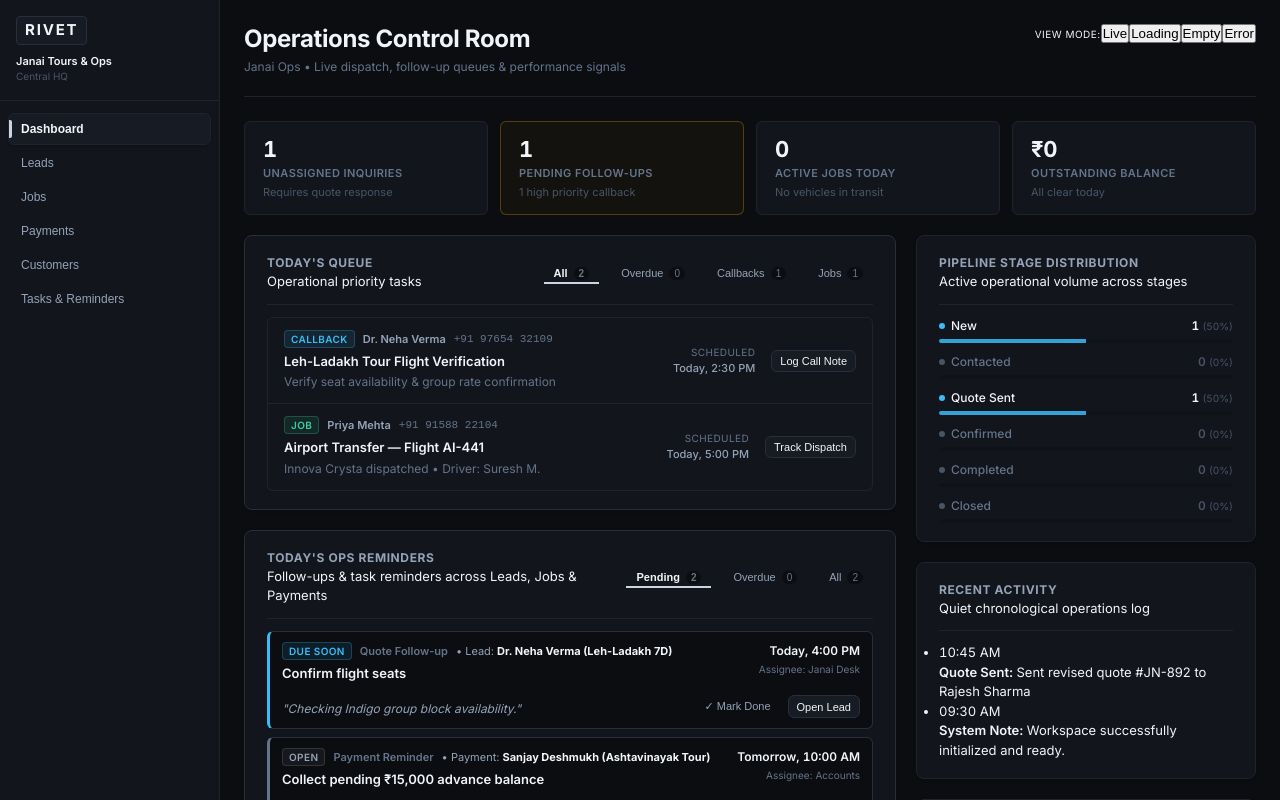
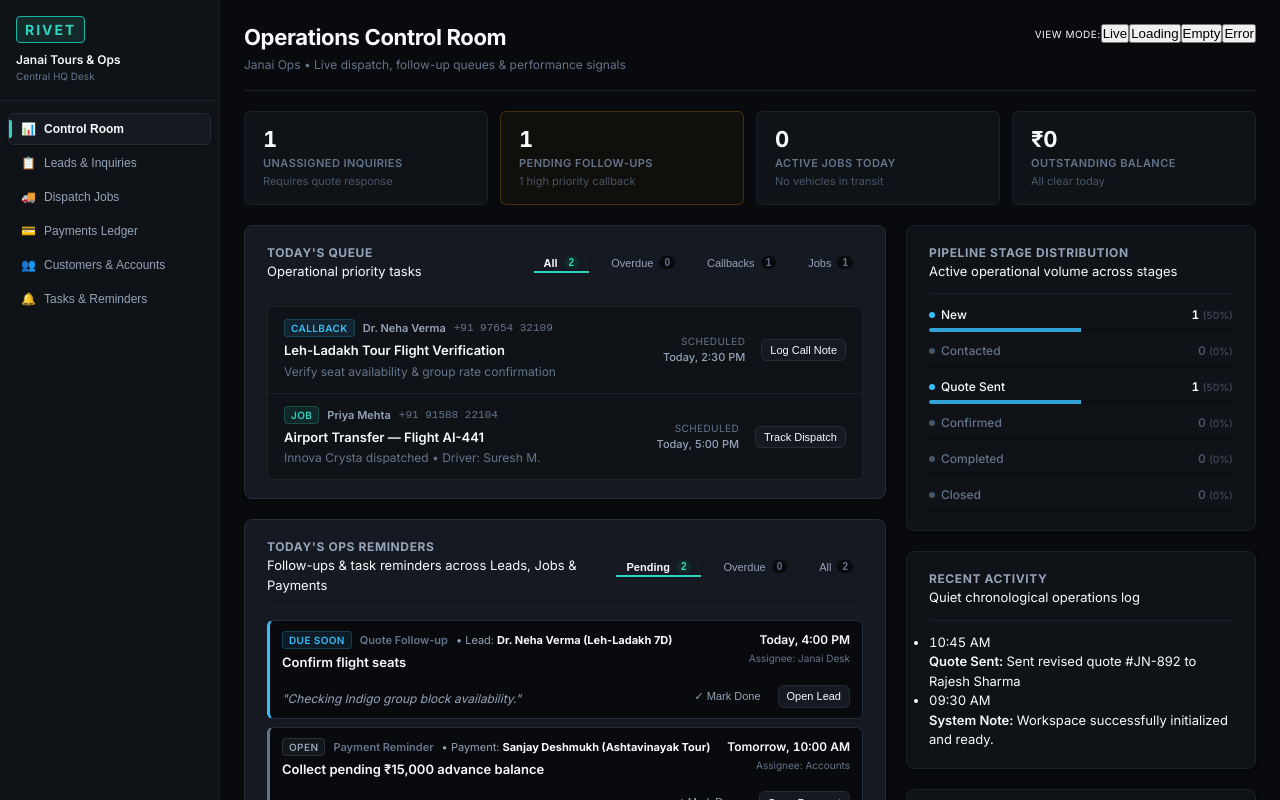
Before and after one commit to SanghpalBhakte/Rivet, a React (Vite) app: page / in a window 1280 px wide. Shown: the top 800 px of the page. Built offline with nearby package versions, Linux system fonts and the light colour scheme.

Commit message:
style(design-system): implement Calm Graphite theme redesign across Rivet operations control room and workspace UI

```diff
--- a/src/rivet/components/shell/Sidebar.tsx
+++ b/src/rivet/components/shell/Sidebar.tsx
@@ -19,8 +19,8 @@ export const Sidebar: React.FC<SidebarProps> = ({
           <span className="rv-sidebar__logo">RIVET</span>
         </div>
         <div className="rv-sidebar__workspace">
-          <span style={{ fontWeight: 600, color: 'var(--rv-text-primary)' }}>Janai Tours & Ops</span>
-          <span style={{ fontSize: '10px', color: 'var(--rv-text-dim)' }}>Central HQ</span>
+          <span style={{ fontWeight: 600, color: 'var(--rv-text-primary)', fontSize: '12px' }}>Janai Tours & Ops</span>
+          <span style={{ fontSize: '10px', color: 'var(--rv-text-muted)' }}>Central HQ Desk</span>
         </div>
       </div>
 
@@ -31,7 +31,10 @@ export const Sidebar: React.FC<SidebarProps> = ({
           onClick={() => onSelectTab && onSelectTab('dashboard')}
           aria-current={activeTab === 'dashboard' ? 'page' : undefined}
         >
-          <span>Dashboard</span>
+          <span style={{ display: 'flex', alignItems: 'center', gap: '8px' }}>
+            <span>📊</span>
+            <span>Control Room</span>
+          </span>
         </button>
 
         <button
@@ -39,7 +42,10 @@ export const Sidebar: React.FC<SidebarProps> = ({
           onClick={() => onSelectTab && onSelectTab('leads')}
           aria-current={activeTab === 'leads' ? 'page' : undefined}
         >
-          <span>Leads</span>
+          <span style={{ display: 'flex', alignItems: 'center', gap: '8px' }}>
+            <span>📋</span>
+            <span>Leads & Inquiries</span>
+          </span>
         </button>
 
         <button
@@ -47,7 +53,10 @@ export const Sidebar: React.FC<SidebarProps> = ({
           onClick={() => onSelectTab && onSelectTab('jobs')}
           aria-current={activeTab === 'jobs' ? 'page' : undefined}
         >
-          <span>Jobs</span>
+          <span style={{ display: 'flex', alignItems: 'center', gap: '8px' }}>
+            <span>🚚</span>
+            <span>Dispatch Jobs</span>
+          </span>
         </button>
 
         <button
@@ -55,7 +64,10 @@ export const Sidebar: React.FC<SidebarProps> = ({
           onClick={() => onSelectTab && onSelectTab('payments')}
           aria-current={activeTab === 'payments' ? 'page' : undefined}
         >
-          <span>Payments</span>
+          <span style={{ display: 'flex', alignItems: 'center', gap: '8px' }}>
+            <span>💳</span>
+            <span>Payments Ledger</span>
+          </span>
         </button>
 
         <button
@@ -63,7 +75,10 @@ export const Sidebar: React.FC<SidebarProps> = ({
           onClick={() => onSelectTab && onSelectTab('customers')}
           aria-current={activeTab === 'customers' ? 'page' : undefined}
         >
-          <span>Customers</span>
+          <span style={{ display: 'flex', alignItems: 'center', gap: '8px' }}>
+            <span>👥</span>
+            <span>Customers & Accounts</span>
+          </span>
         </button>
 
         <button
@@ -71,7 +86,10 @@ export const Sidebar: React.FC<SidebarProps> = ({
           onClick={() => onSelectTab && onSelectTab('tasks')}
           aria-current={activeTab === 'tasks' ? 'page' : undefined}
         >
-          <span>Tasks & Reminders</span>
+          <span style={{ display: 'flex', alignItems: 'center', gap: '8px' }}>
+            <span>🔔</span>
+            <span>Tasks & Reminders</span>
+          </span>
         </button>
       </nav>
 
@@ -79,7 +97,7 @@ export const Sidebar: React.FC<SidebarProps> = ({
       <div className="rv-sidebar__footer">
         <div style={{ display: 'flex', alignItems: 'center', gap: '6px', marginBottom: '4px' }}>
           <span className="rv-sidebar__status-dot" aria-hidden="true" />
-          <span>Operations Active</span>
+          <span style={{ color: 'var(--rv-text-secondary)' }}>Central Ops Live</span>
         </div>
         <div style={{ fontSize: '10px', color: 'var(--rv-text-dim)', fontFamily: 'monospace', letterSpacing: '0.02em' }}>
           v{BUILD_INFO.version} • cf-pages@{BUILD_INFO.commitHash}
--- a/src/rivet/styles/rivet.css
+++ b/src/rivet/styles/rivet.css
@@ -1,69 +1,74 @@
 /* ==========================================================================
-   RIVET DESIGN SYSTEM — Quiet Operations Control Room
-   Designed for clarity, zero clutter, grounded earth/slate palette,
-   tabular numeric data, and high operational rhythm.
+   RIVET DESIGN SYSTEM — Calm Graphite Theme (Executive Operations Workspace)
+   Designed for low-glare shift work, high information density,
+   executive slate/teal palette, and tabular numeric alignment.
    ========================================================================== */
 
 :root {
-  /* Surface & Base Palette (Dark Slate / Grounded Industrial) */
-  --rv-bg-base: #0b0d10;
-  --rv-bg-surface: #12151b;
-  --rv-bg-surface-elevated: #171b23;
-  --rv-bg-surface-hover: #1c212b;
-  --rv-bg-input: #0f1217;
+  /* Surface & Base Palette (Deep Charcoal & Soft Graphite Layering) */
+  --rv-bg-base: #080a0d;
+  --rv-bg-surface: #0f1318;
+  --rv-bg-surface-elevated: #151921;
+  --rv-bg-surface-hover: #1b212b;
+  --rv-bg-input: #0b0e12;
 
   /* Borders & Dividers */
-  --rv-border-subtle: #1e232d;
-  --rv-border-default: #282e3b;
-  --rv-border-strong: #373e4f;
-  --rv-border-focus: #4b5563;
+  --rv-border-subtle: #19202a;
+  --rv-border-default: #232c3a;
+  --rv-border-strong: #313d4f;
+  --rv-border-focus: #2dd4bf;
+
+  /* Shadows & Depth System */
+  --rv-shadow-sm: 0 1px 3px rgba(0, 0, 0, 0.35);
+  --rv-shadow-md: 0 4px 16px rgba(0, 0, 0, 0.4);
+  --rv-shadow-lg: 0 8px 30px rgba(0, 0, 0, 0.5);
 
   /* Typography Colors */
-  --rv-text-primary: #f1f5f9;
+  --rv-text-primary: #f8fafc;
   --rv-text-secondary: #94a3b8;
   --rv-text-muted: #64748b;
   --rv-text-dim: #475569;
 
-  /* Operational Status Colors (Muted, Non-glowing) */
-  /* Overdue / Critical — Amber-Rust */
+  /* Operational Status Colors (Muted, Non-glowing, Low-glare Palette) */
+  /* Overdue / Critical — Muted Amber Warmth */
   --rv-status-overdue-text: #fbbf24;
-  --rv-status-overdue-bg: rgba(245, 158, 11, 0.12);
-  --rv-status-overdue-border: rgba(245, 158, 11, 0.3);
+  --rv-status-overdue-bg: rgba(245, 158, 11, 0.1);
+  --rv-status-overdue-border: rgba(245, 158, 11, 0.22);
 
   /* Overdue Button Action Accent */
   --rv-btn-overdue-bg: #d97706;
   --rv-btn-overdue-hover: #b45309;
   --rv-btn-overdue-text: #ffffff;
 
-  /* Today / Callback — Muted Steel Blue */
+  /* Callback / Pending — Steel Blue */
   --rv-status-callback-text: #38bdf8;
   --rv-status-callback-bg: rgba(56, 189, 248, 0.1);
-  --rv-status-callback-border: rgba(56, 189, 248, 0.25);
+  --rv-status-callback-border: rgba(56, 189, 248, 0.22);
 
-  /* Jobs / Active — Muted Sage Emerald */
-  --rv-status-job-text: #34d399;
-  --rv-status-job-bg: rgba(52, 211, 153, 0.1);
-  --rv-status-job-border: rgba(52, 211, 153, 0.25);
+  /* Jobs / Active — Calm Sea-Green Teal */
+  --rv-status-job-text: #2dd4bf;
+  --rv-status-job-bg: rgba(45, 212, 191, 0.1);
+  --rv-status-job-border: rgba(45, 212, 191, 0.22);
 
-  /* Completed / Success — Soft Olive */
-  --rv-status-completed-text: #a3e635;
-  --rv-status-completed-bg: rgba(163, 230, 53, 0.1);
-  --rv-status-completed-border: rgba(163, 230, 53, 0.22);
+  /* Completed / Settled — Soft Emerald */
+  --rv-status-completed-text: #34d399;
+  --rv-status-completed-bg: rgba(52, 211, 153, 0.1);
+  --rv-status-completed-border: rgba(52, 211, 153, 0.22);
 
-  /* Neutral / Pending — Slate */
+  /* Neutral / Closed — Quiet Slate */
   --rv-status-neutral-text: #94a3b8;
   --rv-status-neutral-bg: rgba(148, 163, 184, 0.08);
-  --rv-status-neutral-border: rgba(148, 163, 184, 0.2);
+  --rv-status-neutral-border: rgba(148, 163, 184, 0.18);
 
-  /* Brand Operational Accent — Steel Slate Warmth */
-  --rv-brand: #cbd5e1;
-  --rv-brand-bg: #1e293b;
-  --rv-brand-border: #475569;
+  /* Brand Operational Accent — Calm Graphite Slate with Teal Highlight */
+  --rv-brand: #2dd4bf;
+  --rv-brand-bg: #132a28;
+  --rv-brand-border: #14b8a6;
 
   /* Fonts & Tabular Data */
   --rv-font-sans: 'Inter', -apple-system, BlinkMacSystemFont, 'Segoe UI', Roboto, sans-serif;
 
-  /* Spacing Grid (4px scale) */
+  /* Spacing Scale (4px grid) */
   --rv-space-1: 4px;
   --rv-space-2: 8px;
   --rv-space-3: 12px;
@@ -72,7 +77,7 @@
   --rv-space-6: 24px;
   --rv-space-8: 32px;
 
-  /* Radii (Sharp & Grounded) */
+  /* Radii Scale */
   --rv-radius-sm: 4px;
   --rv-radius-md: 6px;
   --rv-radius-lg: 8px;
@@ -117,7 +122,7 @@
 .rv-shell__content,
 .rv-content {
   padding: var(--rv-space-6);
-  max-width: 1140px;
+  max-width: 1180px;
   width: 100%;
   margin: 0 auto;
   box-sizing: border-box;
@@ -126,7 +131,7 @@
 /* Dashboard Grid Layout */
 .rv-dashboard-grid {
   display: grid;
-  grid-template-columns: minmax(0, 1fr) 340px;
+  grid-template-columns: minmax(0, 1fr) 350px;
   gap: var(--rv-space-5);
   margin-bottom: var(--rv-space-4);
   align-items: start;
@@ -163,11 +168,11 @@
 
 .rv-sidebar__logo {
   font-weight: 800;
-  font-size: 15px;
-  letter-spacing: 0.12em;
-  color: var(--rv-text-primary);
-  background: var(--rv-bg-surface-elevated);
-  border: 1px solid var(--rv-border-default);
+  font-size: 14px;
+  letter-spacing: 0.14em;
+  color: var(--rv-brand);
+  background: var(--rv-brand-bg);
+  border: 1px solid var(--rv-brand-border);
   padding: 2px 8px;
   border-radius: var(--rv-radius-sm);
 }
@@ -216,8 +221,8 @@
   background-color: var(--rv-bg-surface-elevated);
   color: var(--rv-text-primary);
   font-weight: 600;
-  border-color: var(--rv-border-subtle);
-  box-shadow: 0 1px 2px rgba(0, 0, 0, 0.2);
+  border-color: var(--rv-border-default);
+  box-shadow: var(--rv-shadow-sm);
 }
 
 .rv-sidebar__link--active::before {
@@ -253,8 +258,8 @@
 
 /* Header Component */
 .rv-header {
-  padding-bottom: var(--rv-space-5);
-  margin-bottom: var(--rv-space-6);
+  padding-bottom: var(--rv-space-4);
+  margin-bottom: var(--rv-space-5);
   display: flex;
   align-items: flex-start;
   justify-content: space-between;
@@ -268,7 +273,7 @@
 }
 
 .rv-header__title {
-  font-size: 24px;
+  font-size: 22px;
   font-weight: 700;
   letter-spacing: -0.015em;
   color: var(--rv-text-primary);
@@ -295,8 +300,8 @@
   border-radius: var(--rv-radius-lg);
   padding: 18px 22px;
   margin-bottom: 0;
-  box-shadow: 0 1px 3px rgba(0, 0, 0, 0.2);
-  transition: border-color 0.15s ease;
+  box-shadow: var(--rv-shadow-sm);
+  transition: border-color 0.15s ease, box-shadow 0.15s ease;
 }
 
 .rv-card:hover {
@@ -309,6 +314,7 @@
 
 .rv-card--hero {
   border: 1px solid var(--rv-border-default);
+  background-color: var(--rv-bg-surface-elevated);
 }
 
 .rv-card__header {
@@ -339,7 +345,7 @@
   background-color: var(--rv-border-subtle);
   border-radius: var(--rv-radius-md);
   overflow: hidden;
-  border: 1px solid transparent; /* Replaced border-subtle with transparent to remove box-in-box look */
+  border: 1px solid transparent;
 }
 
 .rv-queue-item {
@@ -477,14 +483,15 @@
 }
 
 .rv-btn--primary {
-  background-color: var(--rv-btn-overdue-bg);
-  color: var(--rv-btn-overdue-text);
-  border-color: rgba(255, 255, 255, 0.1);
+  background-color: var(--rv-bg-surface-elevated);
+  color: var(--rv-status-job-text);
+  border-color: var(--rv-status-job-border);
   font-weight: 600;
 }
 
 .rv-btn--primary:hover {
-  background-color: var(--rv-btn-overdue-hover);
+  background-color: var(--rv-bg-surface-hover);
+  border-color: var(--rv-brand);
 }
 
 .rv-btn--secondary {
@@ -501,11 +508,212 @@
 .rv-btn--ghost {
   background-color: transparent;
   color: var(--rv-text-secondary);
+  border-color: transparent;
 }
 
 .rv-btn--ghost:hover {
   background-color: var(--rv-bg-surface-hover);
   color: var(--rv-text-primary);
+}
+
+/* Queue Tab Controls */
+.rv-queue-tabs {
+  display: flex;
+  align-items: center;
+  gap: 2px;
+  background-color: var(--rv-bg-input);
+  padding: 3px;
+  border-radius: var(--rv-radius-md);
+  border: 1px solid var(--rv-border-subtle);
+  overflow-x: auto;
+}
+
+.rv-queue-tab {
+  display: flex;
+  align-items: center;
+  gap: 6px;
+  padding: 5px 10px;
+  border-radius: var(--rv-radius-sm);
+  font-size: 12px;
+  font-weight: 500;
+  color: var(--rv-text-secondary);
+  background: transparent;
+  border: none;
+  cursor: pointer;
+  transition: all 0.12s ease;
+  white-space: nowrap;
+}
+
+.rv-queue-tab:hover {
+  color: var(--rv-text-primary);
+  background-color: var(--rv-bg-surface-hover);
+}
+
+.rv-queue-tab--active {
+  background-color: var(--rv-bg-surface-elevated);
+  color: var(--rv-text-primary);
+  font-weight: 600;
+  box-shadow: var(--rv-shadow-sm);
+  border: 1px solid var(--rv-border-default);
+}
+
+.rv-queue-tab__count {
+  font-size: 10px;
+  font-weight: 700;
+  padding: 1px 5px;
+  border-radius: var(--rv-radius-pill);
+  background-color: var(--rv-bg-surface);
+  color: var(--rv-text-muted);
+}
+
+.rv-queue-tab--active .rv-queue-tab__count {
+  background-color: var(--rv-brand-bg);
+  color: var(--rv-brand);
+}
+
+/* Search Bar Wrapper */
+.rv-leads-bar {
+  display: flex;
+  align-items: center;
+  justify-content: space-between;
+  gap: var(--rv-space-3);
+  margin-bottom: var(--rv-space-4);
+  flex-wrap: wrap;
+}
+
+.rv-search-wrapper {
+  position: relative;
+  display: flex;
+  align-items: center;
+  flex: 1;
+  min-width: 240px;
+}
+
+.rv-search-icon {
+  position: absolute;
+  left: 10px;
+  font-size: 12px;
+  color: var(--rv-text-muted);
+  pointer-events: none;
+}
+
+.rv-search-input {
+  width: 100%;
+  padding: 7px 10px 7px 30px;
+  background-color: var(--rv-bg-input);
+  border: 1px solid var(--rv-border-default);
+  border-radius: var(--rv-radius-md);
+  color: var(--rv-text-primary);
+  font-size: 12px;
+  transition: all 0.15s ease;
+}
+
+.rv-search-input:focus {
+  outline: none;
+  border-color: var(--rv-border-focus);
+  box-shadow: 0 0 0 2px rgba(45, 212, 191, 0.15);
+}
+
+.rv-search-clear {
+  position: absolute;
+  right: 8px;
+  background: none;
+  border: none;
+  color: var(--rv-text-muted);
+  font-size: 12px;
+  cursor: pointer;
+}
+
+/* Input Fields & Forms */
+.rv-lead-note-input {
+  background-color: var(--rv-bg-input);
+  border: 1px solid var(--rv-border-default);
+  border-radius: var(--rv-radius-md);
+  color: var(--rv-text-primary);
+  font-size: 12px;
+  padding: 6px 10px;
+  transition: all 0.15s ease;
+}
+
+.rv-lead-note-input:focus {
+  outline: none;
+  border-color: var(--rv-border-focus);
+  box-shadow: 0 0 0 2px rgba(45, 212, 191, 0.15);
+}
+
+.rv-lead-note-card {
+  background: var(--rv-bg-base);
+  border: 1px solid var(--rv-border-subtle);
+  padding: 8px 10px;
+  border-radius: var(--rv-radius-sm);
+}
+
+@media (max-width: 900px) {
+  .rv-customer-workspace {
+    grid-template-columns: 1fr !important;
+  }
+}
+
+/* Empty States */
+.rv-empty-state {
+  display: flex;
+  flex-direction: column;
+  align-items: center;
+  justify-content: center;
+  text-align: center;
+  padding: 48px 24px;
+  background-color: var(--rv-bg-surface-elevated);
+  border-radius: var(--rv-radius-md);
+  border: 1px dashed var(--rv-border-strong);
+}
+
+.rv-empty-state__icon {
+  font-size: 24px;
+  color: var(--rv-text-muted);
+  margin-bottom: 12px;
+  background: var(--rv-bg-base);
+  width: 48px;
+  height: 48px;
+  display: flex;
+  align-items: center;
+  justify-content: center;
+  border-radius: 50%;
+  border: 1px solid var(--rv-border-subtle);
+}
+
+.rv-empty-state__title {
+  font-size: 14px;
+  font-weight: 600;
+  color: var(--rv-text-primary);
+  margin: 0 0 4px 0;
+}
+
+.rv-empty-state__desc {
+  font-size: 12px;
+  color: var(--rv-text-muted);
+  max-width: 320px;
+  line-height: 1.5;
+  margin: 0 auto;
+}
+
+/* Skeleton Loading State */
+.rv-skeleton {
+  background: linear-gradient(90deg, var(--rv-bg-surface-elevated) 25%, var(--rv-bg-surface-hover) 50%, var(--rv-bg-surface-elevated) 75%);
+  background-size: 200% 100%;
+  animation: rv-skeleton-shimmer 1.5s infinite;
+  border-radius: var(--rv-radius-sm);
+}
+
+@keyframes rv-skeleton-shimmer {
+  0% { background-position: 200% 0; }
+  100% { background-position: -200% 0; }
+}
+
+.rv-skeleton-row {
+  height: 44px;
+  margin-bottom: 6px;
+  width: 100%;
+  border-radius: var(--rv-radius-md);
 }
 
 /* Summary Metrics Column */
```
